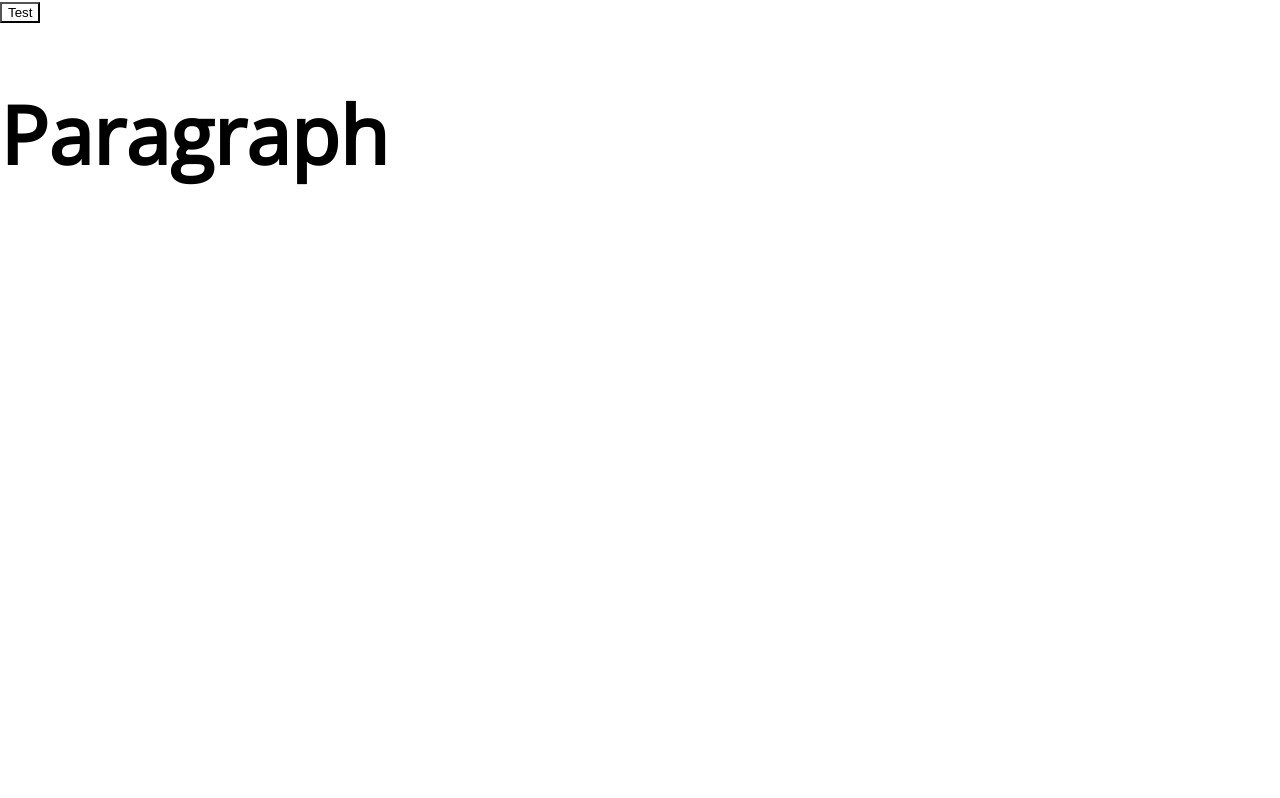
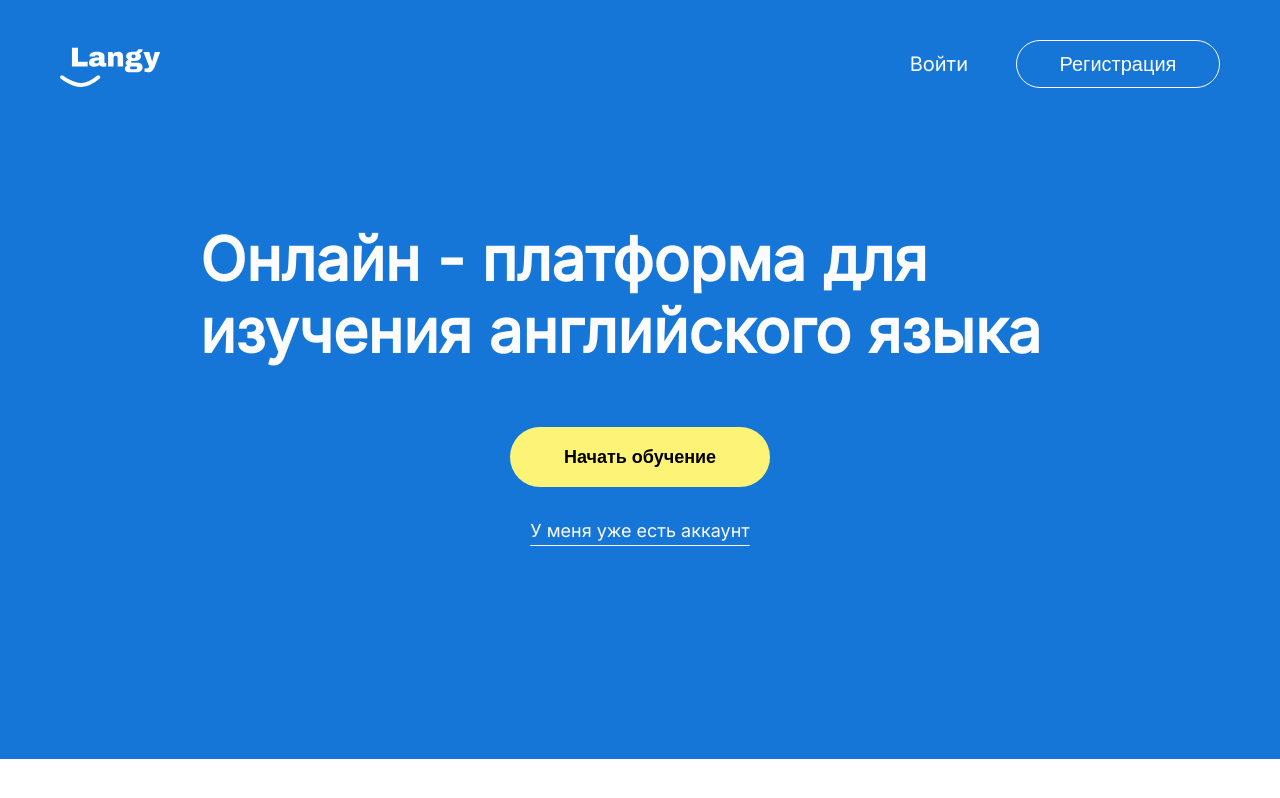
Before and after one commit to DiyazMukhanov/langy-website, a Next.js app: page / in a window 1280 px wide. Built offline with nearby package versions, Linux system fonts and the light colour scheme.

Commit message:
Вёрстка лэндинга прогресс

```diff
--- a/components/Button/button.module.scss
+++ b/components/Button/button.module.scss
@@ -1,14 +1,9 @@
 .button {
-    display: inline-flex;
-    justify-content: center;
     cursor: pointer;
-    outline: none;
     transition: all .25s ease-in-out;
 }
 
 .contained {
-    background-color: var(--color-primary);
-    color: var(--color-white);
     border: none;
 }
 
--- a/components/Typography/typography.module.scss
+++ b/components/Typography/typography.module.scss
@@ -4,7 +4,7 @@
 }
 
 .small {
-    font-size: 20px;
+    font-size: 24px;
     line-height: 24.2px;
 }
 
--- a/layouts/landing/Landing.js
+++ b/layouts/landing/Landing.js
@@ -1,11 +1,33 @@
-import { Typography } from "@/components/Typography"
-import { Button } from "../../components/Button/index"
+import styles from './Landing.module.scss'
+import Image from 'next/image'
+import Logo from '../../public/images/Logo.svg'
+import { Typography } from '@/components/Typography'
+import { Button } from '@/components/Button'
 
 export default function Landing() {
     return (
       <>
-      <Button variant="outlined">Test</Button>
-      <Typography element='h2' size='large'>Paragraph</Typography>
+
+      <header className={styles.header}>
+        <div className={styles.logo}>
+           <Image
+           priority
+           src={Logo}
+           height={44}
+           width={101}
+           />
+        </div>
+        <div className={styles.topButtons}>
+         <Typography element='p' className={styles.enterBtn}>Войти</Typography>
+         <Button variant='outlined' className={styles.registrationBtn}>Регистрация</Button>
+        </div>
+      </header>
+
+      <main className={styles.main}>
+         <Typography element='h1' className={styles.mainHeading}>Онлайн - платформа для изучения английского языка</Typography>
+         <Button variant='contained' className={styles.startBtn}>Начать обучение</Button>
+         <p className={styles.haveAccountBtn}>У меня уже есть аккаунт</p>
+      </main>
       </>
     )
   }
--- /dev/null
+++ b/layouts/landing/Landing.module.scss
@@ -0,0 +1,69 @@
+.header {
+    background-color: var(--color-primary);
+    padding: 32px 60px;
+    display: flex;
+    align-items: center;
+    justify-content: space-between;
+    // margin-bottom: 0;
+}
+
+.topButtons {
+    display: flex;
+    // border: solid red 1px;
+    width: fit-content;
+    margin-bottom: 5px;
+    gap: 48px;
+    align-items: center;
+    justify-content: flex-start;
+}
+
+.registrationBtn {
+    color: var(--color-white);
+    width: 204px;
+    height: 48px;
+    font-size: 20px;
+    border-radius: 40px;
+    border: solid 1px var(--color-white);
+}
+
+.enterBtn {
+    color: var(--color-white);
+    cursor: pointer;
+    font-size: 20px;
+}
+
+.main {
+    background-color: var(--color-primary);
+    // margin-top: 0;
+    padding: 50px 200px 200px 200px;
+    display: flex;
+    flex-direction: column;
+    align-items: center;
+}
+
+.mainHeading {
+    // border: solid red 1px;
+    width: fit-content;
+    font-size: 60px;
+    color: var(--color-white);
+}
+
+.startBtn {
+    width: 260px;
+    height: 60px;
+    font-size: 18px;
+    background-color: var(--color-yellow);
+    border-radius: 40px;
+    color: var(--color-black);
+    font-weight: bold;
+    margin-bottom: 15px;
+    margin-top: 20px;
+}
+
+.haveAccountBtn {
+    font-size: 18px;
+    text-decoration: underline;
+    text-underline-offset: 8px;
+    color: var(--color-white);
+    cursor: pointer;
+}
--- a/pages/_document.jsx
+++ b/pages/_document.jsx
@@ -4,9 +4,12 @@ export default function Document() {
   return (
     <Html lang="en">
       <Head>
-      <link rel="preconnect" href="https://fonts.googleapis.com"/>
+      {/* <link rel="preconnect" href="https://fonts.googleapis.com"/>
       <link crossOrigin="true" rel="preconnect" href="https://fonts.gstatic.com"/>
-      <link href="https://fonts.googleapis.com/css2?family=Open+Sans&display=swap" rel="stylesheet"/>
+      <link href="https://fonts.googleapis.com/css2?family=Open+Sans&display=swap" rel="stylesheet"/> */}
+      <link rel="preconnect" href="https://fonts.googleapis.com" />
+      <link crossOrigin="true" rel="preconnect" href="https://fonts.gstatic.com" />
+      <link href="https://fonts.googleapis.com/css2?family=Inter&display=swap" rel="stylesheet" />
         </Head>
       <body>
         <Main />
--- a/styles/_variables.scss
+++ b/styles/_variables.scss
@@ -13,6 +13,6 @@
     --color-light-blue: #E2EAF3;
     --color-red: #FF003E;
 
-    --brand-font: "Open Sans", "Muller", -apple-system, "BlinkMacSystemFont", Segoe UI, "Roboto", Oxygen,
+    --brand-font: "Inter", "Muller", -apple-system, "BlinkMacSystemFont", Segoe UI, "Roboto", Oxygen,
     Ubuntu, "Cantarell", Fira Sans, Droid Sans, Helvetica Neue, sans-serif;
   }
```
Also changed, not shown: public/images/Logo.svg (added), public/images/Vector 3.svg (added).
